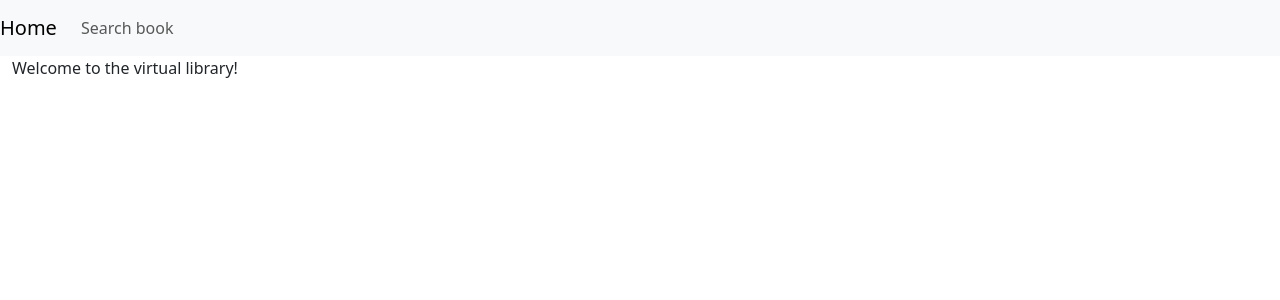
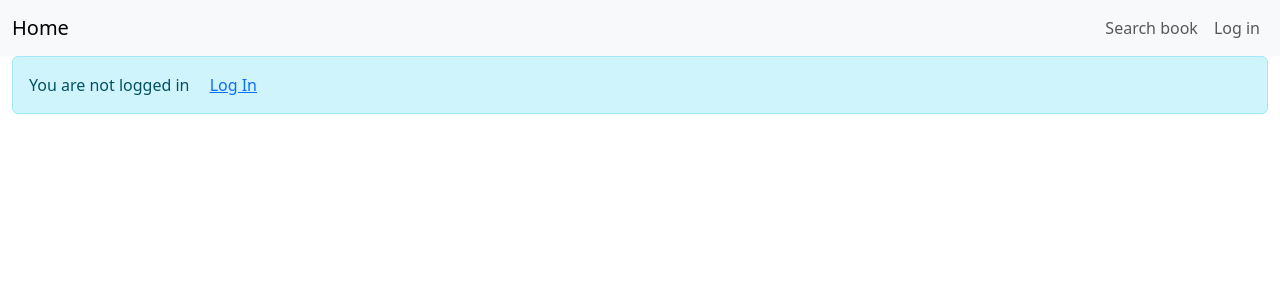
Before and after one commit to panosjuanis/SSBW_DjangoRest, a Django app: page / in a window 1280 px wide. Shown: the top 300 px of the page. Run offline with Django 3.2, Linux system fonts and the light colour scheme; some libraries are stand-ins or nearby versions.

Commit message:
closes #5

```diff
--- a/source/library/settings.py
+++ b/source/library/settings.py
@@ -177,3 +177,6 @@ LOGGING = {
 			}
 		}
 	}
+
+LOGIN_REDIRECT_URL = "home"
+LOGOUT_REDIRECT_URL = "home"  # new
--- a/source/library/urls.py
+++ b/source/library/urls.py
@@ -19,8 +19,10 @@ from django.contrib.staticfiles.urls import staticfiles_urlpatterns
 
 
 urlpatterns = [
+    path('admin/', admin.site.urls),
+    path("accounts/", include("django.contrib.auth.urls")),
     path("", include("library_app.urls")),
-    path('admin/', admin.site.urls)
+
 ]
 
 urlpatterns += staticfiles_urlpatterns()
--- a/source/library_app/apps.py
+++ b/source/library_app/apps.py
@@ -4,3 +4,6 @@ from django.apps import AppConfig
 class LibraryAppConfig(AppConfig):
     default_auto_field = 'django.db.models.BigAutoField'
     name = 'library_app'
+
+    def ready(self):
+        import library_app.signals
--- a/source/library_app/templates/library_app/home.html
+++ b/source/library_app/templates/library_app/home.html
@@ -1,7 +1,19 @@
 {% extends "library_app/layout.html" %}
+
 {% block title %}
-Home
+  Home
 {% endblock %}
+
 {% block content %}
-<p>Welcome to the virtual library!</p>
+  {% if user.is_authenticated %}
+    <div class="alert alert-success mb-3" role="alert">
+      Hi {{ user.username }}!
+      <a href="{% url 'logout' %}" class="ms-3">Log Out</a>
+    </div>
+  {% else %}
+    <div class="alert alert-info mb-3" role="alert">
+      You are not logged in
+      <a href="{% url 'login' %}" class="ms-3">Log In</a>
+    </div>
+  {% endif %}
 {% endblock %}
--- a/source/library_app/templates/library_app/layout.html
+++ b/source/library_app/templates/library_app/layout.html
@@ -1,3 +1,5 @@
+{% load django_bootstrap5 %}
+
 <!DOCTYPE html>
 <html lang="en">
 <head>
@@ -5,13 +7,10 @@
     <meta http-equiv="X-UA-Compatible" content="IE=edge">
     <meta name="viewport" content="width=device-width, initial-scale=1.0">
 
-    {% load django_bootstrap5 %}
+    <title>Layout</title>
 
     {% bootstrap_css %}
     {% bootstrap_javascript %}
-    {% bootstrap_messages %}
-
-    <title>Layout</title>
 
 </head>
 
@@ -19,16 +18,27 @@
 
     <!-- Navbar -->
     <nav class="navbar navbar-expand-lg navbar-light bg-light">
+        <div class="container-fluid">
             <a class="navbar-brand" href="{% url 'home' %}">Home</a>
-        <button class="navbar-toggler bg-primary" type="button" data-toggle="collapse" data-target="#navbarNav" aria-controls="navbarNav" aria-expanded="false" aria-label="Toggle navigation">
+            <button class="navbar-toggler bg-primary" type="button" data-bs-toggle="collapse" data-bs-target="#navbarNav" aria-controls="navbarNav" aria-expanded="false" aria-label="Toggle navigation">
                 <span class="navbar-toggler-icon"></span>
             </button>
             <div class="collapse navbar-collapse" id="navbarNav">
-            <ul class="navbar-nav">
+                <ul class="navbar-nav ms-auto">
                     <li class="nav-item">
                         <a class="nav-link" href="{% url 'search' %}">Search book</a>
                     </li>
+                    {% if user.is_authenticated %}
+                    <li class="nav-item">
+                        <a class="nav-link" href="{% url 'logout' %}">Log out</a>
+                    </li>
+                    {% else %}
+                    <li class="nav-item">
+                        <a class="nav-link" href="{% url 'login' %}">Log in</a>
+                    </li>
+                    {% endif %}
                 </ul>
+            </div>
         </div>
     </nav>
 
@@ -40,6 +50,7 @@
 
     </div>
 
+    {% bootstrap_messages %}
 
 </body>
 </html>
--- a/source/library_app/templates/library_app/result.html
+++ b/source/library_app/templates/library_app/result.html
@@ -7,9 +7,13 @@
         <div class="col-sm-6 text-start">
             <h2>Found books</h2>
         </div>
+
+        {% if user.is_staff %}
         <div class="col-sm-6 text-start">
             <a href="{% url 'add' %}" class="btn btn-success">Add a new book</a>
         </div>
+        {% endif %}
+
     </div>
 
 
```
Also changed, not shown: source/library_app/signals.py (added, +22 -0 lines), source/library_app/templates/registration/login.html (added, +22 -0 lines). Lines whose indentation alone changed are shown as unchanged.
